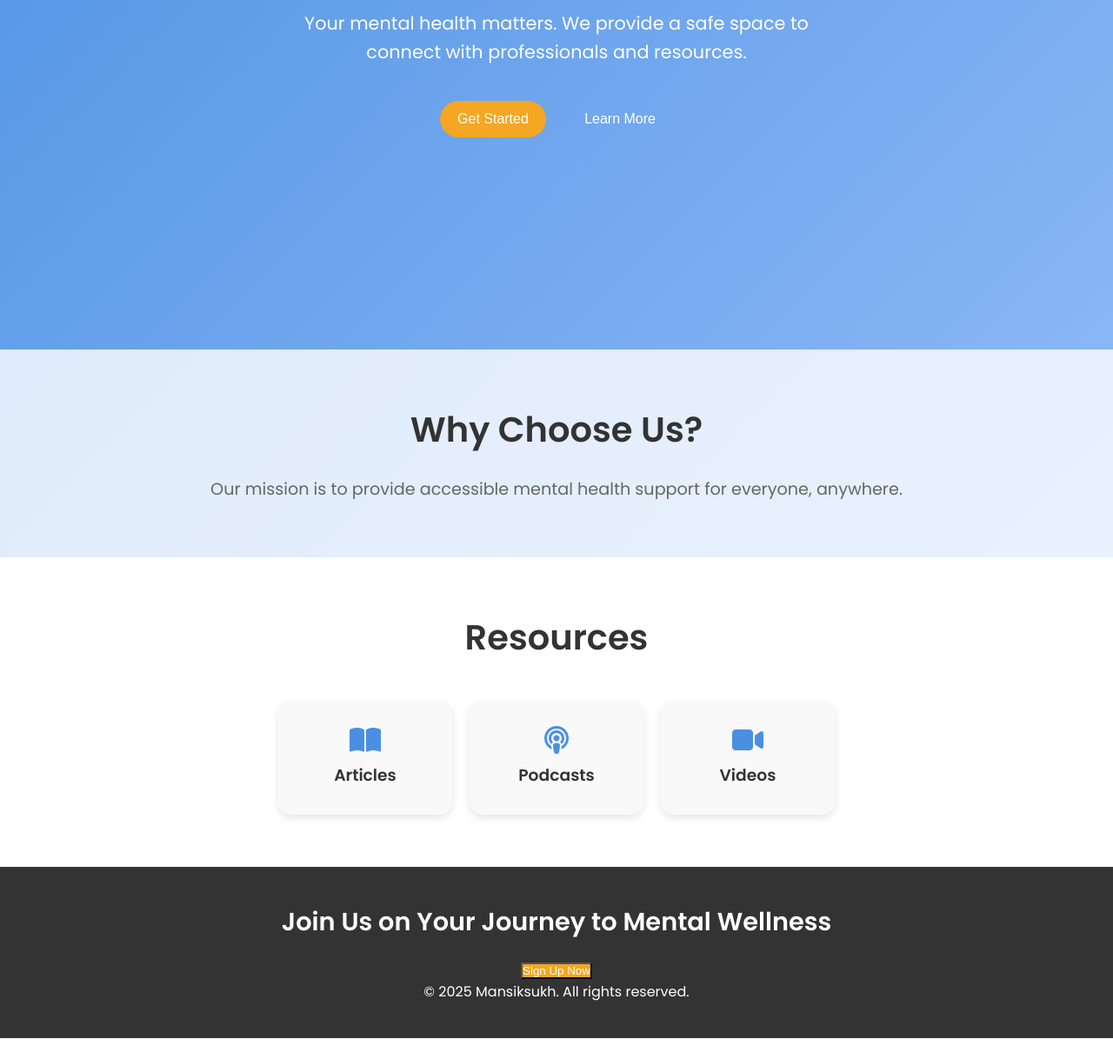
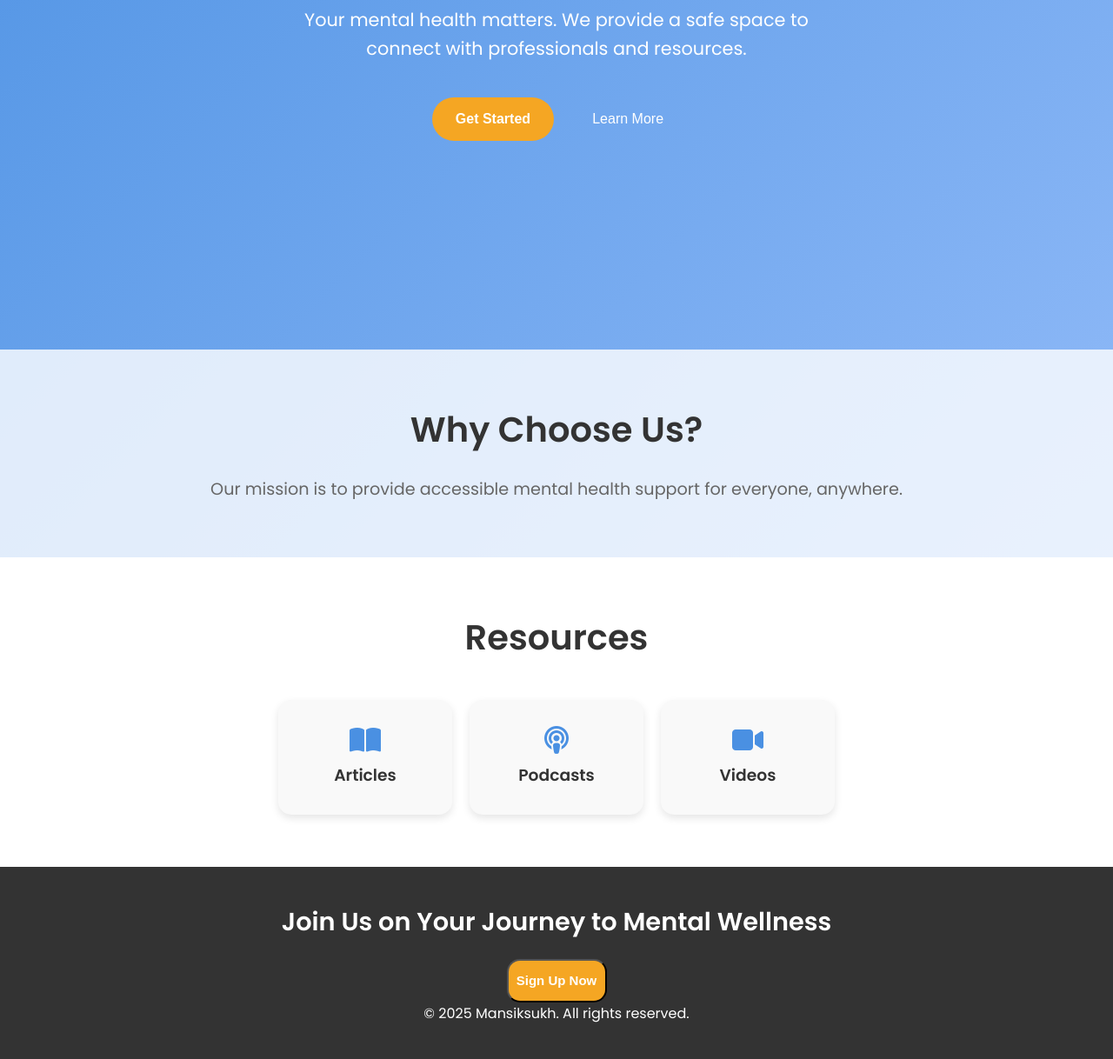
Before and after one commit to Rohansingh3001/mental-helth, a plain HTML site: page index.html in a window 1280 px wide. Shown: the part 478-1696 px from the top of the page at 87% size. Before the commit the page ends 1672 px from the top, so only its background shows below. Drawn offline with Linux system fonts and the light colour scheme.

Commit message:
fix/sign-up-button-UI

```diff
--- a/index.html
+++ b/index.html
@@ -33,7 +33,7 @@
       <h1>You're Not Alone in This Journey</h1>
       <p>Your mental health matters. We provide a safe space to connect with professionals and resources.</p>
       <div class="hero-buttons">
-        <button class="btn-primary" onclick="openPopup('signup')">Get Started</button>
+        <button class="btn1-primary" onclick="openPopup('signup')">Get Started</button>
         <button class="btn-secondary" onclick="scrollToSection('about')">Learn More</button>
       </div>
     </div>
--- a/style.css
+++ b/style.css
@@ -126,9 +126,27 @@
     transition: all 0.3s ease;
   }
 
+  .btn1-primary {
+    background: #F5A623;
+    color: white;
+    font-size: 10px;
+    font-weight: bold;
+    border-radius: 15px;
+    height: 50px;
+    width: 140px;
+
+  }
+
   .btn-primary {
     background: #F5A623;
     color: white;
+    font-size: 15px;
+    font-weight: bold;
+    border-radius: 15px;
+    height: 50px;
+    width: 115px;
+    cursor: pointer;
+
   }
 
   .btn-secondary {
```
